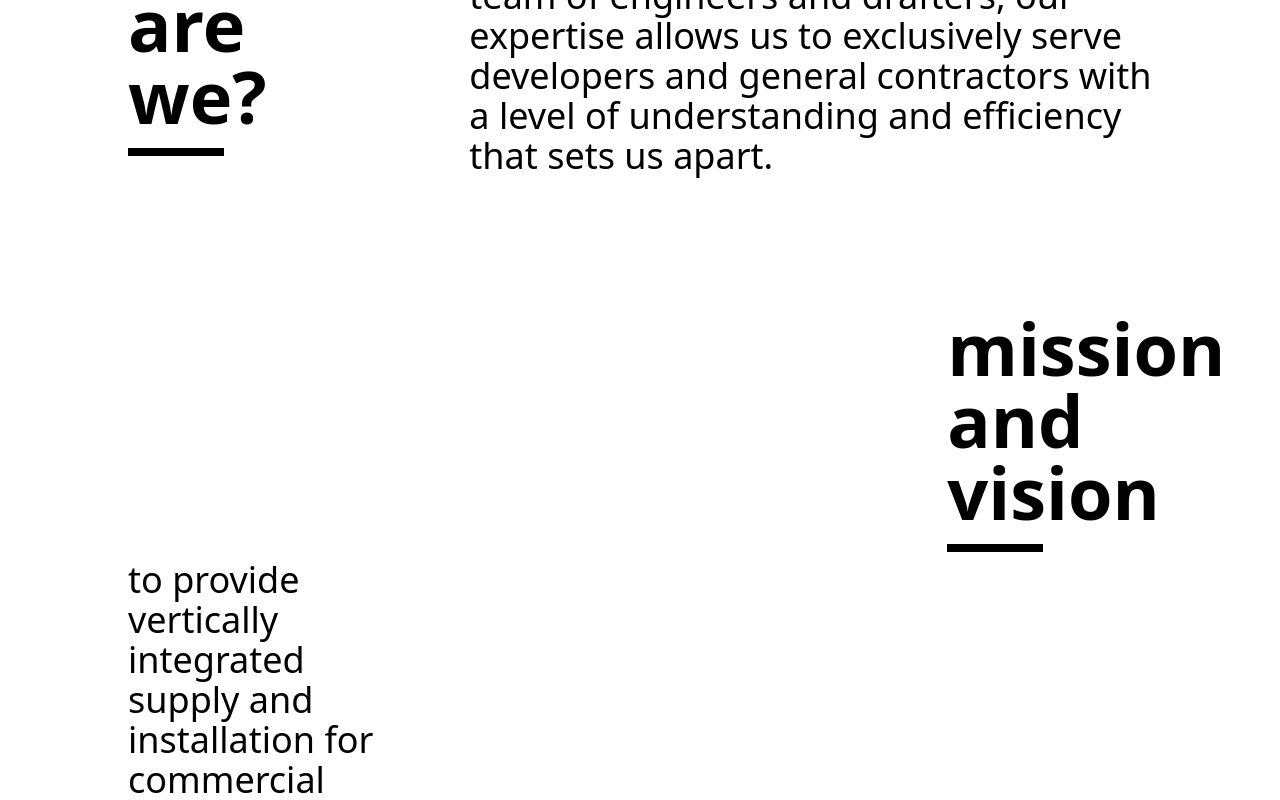
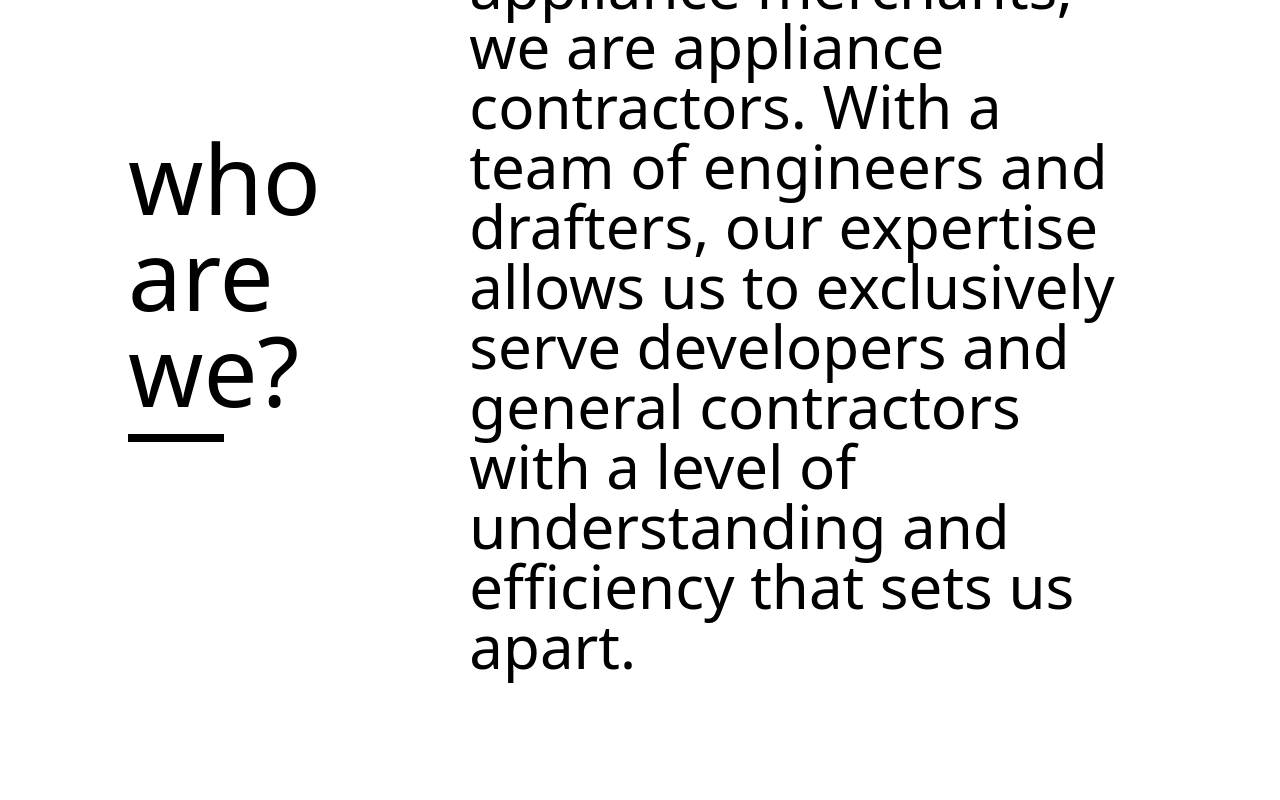
Before and after one commit to Metaverse-Nabeel/Kasperia, a React (Vite) app: page /about in a window 1280 px wide. Shown: the part 240-1040 px from the top of the page. Built offline with nearby package versions, Linux system fonts and the light colour scheme.

Commit message:
About page text size corrected

```diff
--- a/src/Views/About.jsx
+++ b/src/Views/About.jsx
@@ -2,11 +2,11 @@ const About = () => {
   return (
     <>
       <div className="flex justify-between items-center h-5/6 w-full mt-32 px-32">
-        <div className="flex flex-col flex-wrap w-48 font-semibold text-7xl">
+        <div className="flex flex-col flex-wrap w-48 font-normal text-8xl">
           who are we?
           <div className="flex py-2 w-24 border-b-8 border-black" />
         </div>
-        <div className="flex flex-wrap py-2 w-2/3 font-normal text-4xl text-left">
+        <div className="flex flex-wrap py-2 w-2/3 font-thin text-6xl text-left">
           We are not just appliance merchants; we are appliance contractors.
           With a team of engineers and drafters, our expertise allows us to
           exclusively serve developers and general contractors with a level of
@@ -15,12 +15,12 @@ const About = () => {
       </div>
       <div className="flex flex-col h-5/6 my-32 px-32">
         <div className="flex flex-col justify-start items-end">
-          <p className="text-left font-semibold w-1/5 text-7xl">
+          <p className="text-left font-normal w-1/5 text-8xl">
             mission and vision
             <div className="py-2 w-24 border-b-8 border-black" />
           </p>
         </div>
-        <div className="flex py-2 w-1/4 font-normal text-4xl text-left">
+        <div className="flex py-2 w-1/2 font-thin text-6xl text-left">
           to provide vertically integrated supply and installation for
           commercial and residential appliances on any project.
         </div>
```
Also changed, not shown: src/assets/logo-kasperia.svg.
